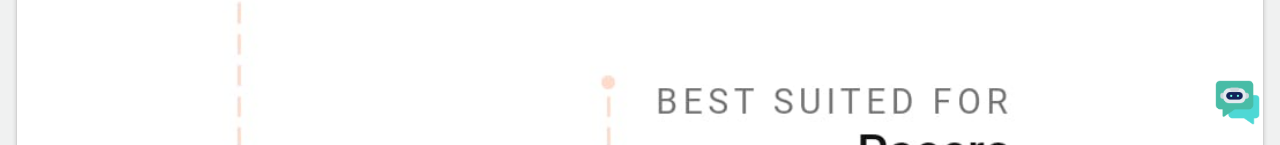
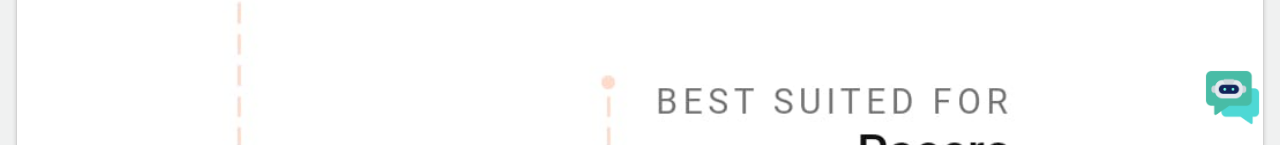
Before and after one commit to harsh8423/AIfantasy, a React (Create React App) app: page /PredictionPage in a window 1280 px wide. Shown: the part 655-800 px from the top of the page. Built offline with nearby package versions, Linux system fonts and the light colour scheme.

Commit message:
2nd commit

```diff
--- a/src/screens/PredictionPage.js
+++ b/src/screens/PredictionPage.js
@@ -60,7 +60,7 @@ const customStyles = {
     marginRight: "-50%",
     transform: "translate(-50%, -50%)",
     width: "95%",
-    height: "68%",
+    height: "75%",
     overflow: "auto",
     borderRadius: "12px",
     zIndex: 30,
@@ -186,7 +186,7 @@ useEffect(() => {
             {pagestate>2 && <DreamTeam/>}
         </div>
         <div className='' style={{position: 'fixed',bottom: '20px', right: '20px',zIndex: 9999}}>
-          <img onClick={openModal} src={cbot} style={{cursor:'pointer'}} height={45} width={45} />
+          <img onClick={openModal} src={cbot} style={{cursor:'pointer'}} height={55} width={55} />
         </div>
         <Modal
         isOpen={modalIsOpen}
```
